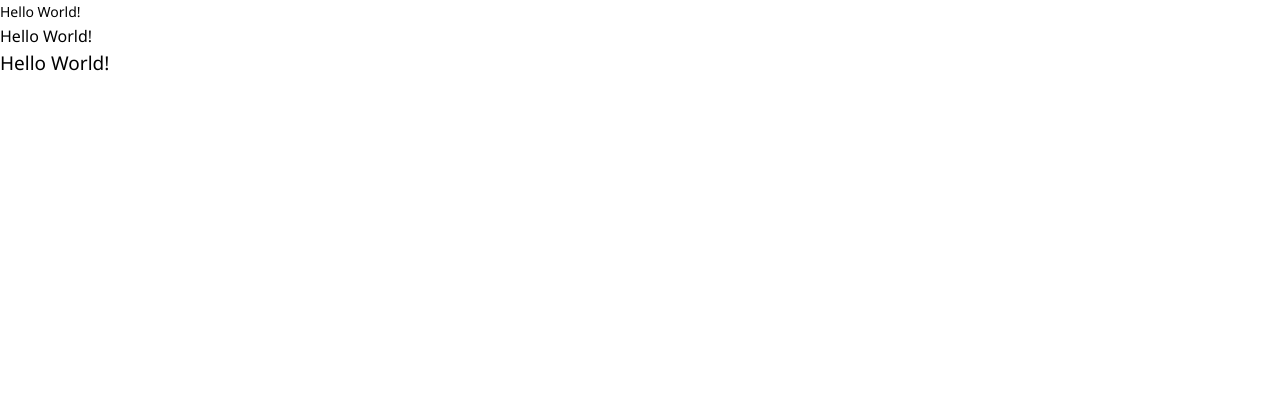
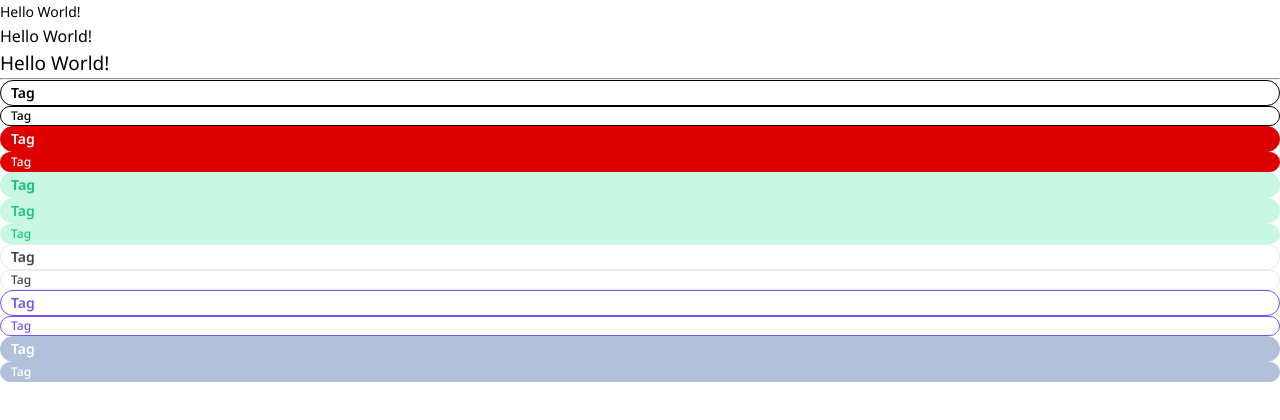
Before and after one commit to kledovskaia/owl-top, a Next.js app: page / in a window 1280 px wide. Shown: the top 420 px of the page. Built offline with nearby package versions, Linux system fonts and the light colour scheme.

Commit message:
added: Tag component

```diff
--- a/components/Paragraph/Paragraph.tsx
+++ b/components/Paragraph/Paragraph.tsx
@@ -17,7 +17,7 @@ type Props = {
   HTMLParagraphElement
 >;
 
-const Paragraph: FC<Props> = ({ children, className, ...props }) => {
+const Paragraph: FC<Props> = ({ className, children, ...props }) => {
   const appliedModificators = Object.entries(props).filter(
     ([key]) => key in Modificators
   );
--- a/components/Tag/Tag.module.scss
+++ b/components/Tag/Tag.module.scss
@@ -1,2 +1,42 @@
 .tag {
+  line-height: 1;
+  border-radius: 2rem;
+  border: 0.1rem solid currentColor;
+  font-size: 1.4rem;
+  padding: 0.5rem 1rem;
+  font-weight: 600;
+
+  &_small {
+    padding: 0.3rem 1rem;
+    font-weight: 500;
+    font-size: 1.2rem;
+  }
+  &_medium {
+  }
+  &_large {
+    font-weight: 700;
+  }
+  &_primary {
+    color: var(--primary);
+    border-color: var(--primary);
+  }
+  &_ghost {
+    color: var(--text-dark);
+    border-color: var(--gray-light);
+  }
+  &_red {
+    color: var(--light);
+    background-color: var(--red);
+    border-color: var(--red);
+  }
+  &_green {
+    color: var(--green);
+    border-color: var(--green-light);
+    background-color: var(--green-light);
+  }
+  &_gray {
+    color: var(--light);
+    background-color: var(--gray);
+    border-color: var(--gray);
+  }
 }
--- a/components/Tag/Tag.tsx
+++ b/components/Tag/Tag.tsx
@@ -2,14 +2,29 @@ import { DetailedHTMLProps, FC, HTMLAttributes, memo } from 'react';
 import cn from 'classnames';
 import styles from './Tag.module.scss';
 
-const modificators = ['primary', 'ghost', 'green', 'red'];
+enum Modificators {
+  primary,
+  ghost,
+  red,
+  green,
+  gray,
+  small,
+  medium,
+  large,
+}
 
-interface Props
-  extends DetailedHTMLProps<HTMLAttributes<HTMLDivElement>, HTMLDivElement> {}
+type Modificator = keyof typeof Modificators;
+
+type Props = {
+  [key in Modificator]?: boolean;
+} & DetailedHTMLProps<HTMLAttributes<HTMLDivElement>, HTMLDivElement>;
 
 const Tag: FC<Props> = ({ className, children, ...props }) => {
-  const appliedModificators = Object.entries(props).filter(([key]) =>
-    modificators.includes(key)
+  const appliedModificators = Object.entries(props).filter(
+    ([key]) => key in Modificators
+  );
+  const restProps = Object.entries(props).filter(
+    ([key]) => !(key in Modificators)
   );
 
   return (
@@ -24,7 +39,7 @@ const Tag: FC<Props> = ({ className, children, ...props }) => {
           ])
         )
       )}
-      {...props}
+      {...restProps}
     >
       {children}
     </div>
--- a/pages/_document.tsx
+++ b/pages/_document.tsx
@@ -11,7 +11,7 @@ const Document: FC = () => (
         crossOrigin="crossOrigin"
       />
       <link
-        href="https://fonts.googleapis.com/css2?family=Noto+Sans:wght@300;400;600;700&display=swap"
+        href="https://fonts.googleapis.com/css2?family=Noto+Sans:wght@300;400;500;600;700&display=swap"
         rel="stylesheet"
       />
     </Head>
--- a/pages/index.tsx
+++ b/pages/index.tsx
@@ -1,5 +1,6 @@
 import Head from 'next/head';
 import Paragraph from '../components/Paragraph/Paragraph';
+import Tag from '../components/Tag/Tag';
 
 const Home = () => {
   return (
@@ -10,6 +11,32 @@ const Home = () => {
       <Paragraph small>Hello World!</Paragraph>
       <Paragraph medium>Hello World!</Paragraph>
       <Paragraph large>Hello World!</Paragraph>
+      <hr />
+      <Tag>Tag</Tag>
+      <Tag small>Tag</Tag>
+      <Tag red>Tag</Tag>
+      <Tag red small>
+        Tag
+      </Tag>
+      <Tag green large>
+        Tag
+      </Tag>
+      <Tag green>Tag</Tag>
+      <Tag green small>
+        Tag
+      </Tag>
+      <Tag ghost>Tag</Tag>
+      <Tag ghost small>
+        Tag
+      </Tag>
+      <Tag primary>Tag</Tag>
+      <Tag primary small>
+        Tag
+      </Tag>
+      <Tag gray>Tag</Tag>
+      <Tag gray small>
+        Tag
+      </Tag>
     </>
   );
 };
```
